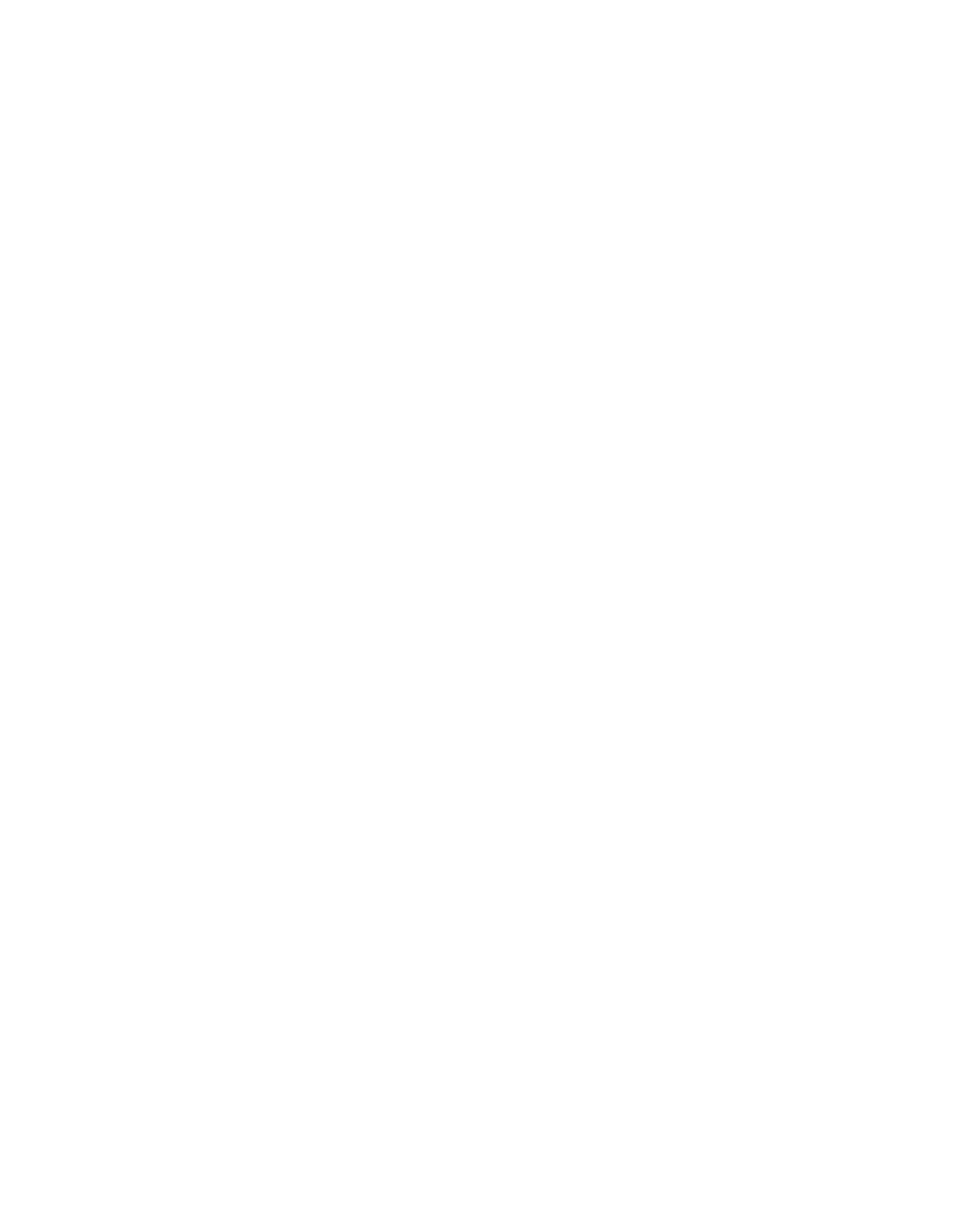
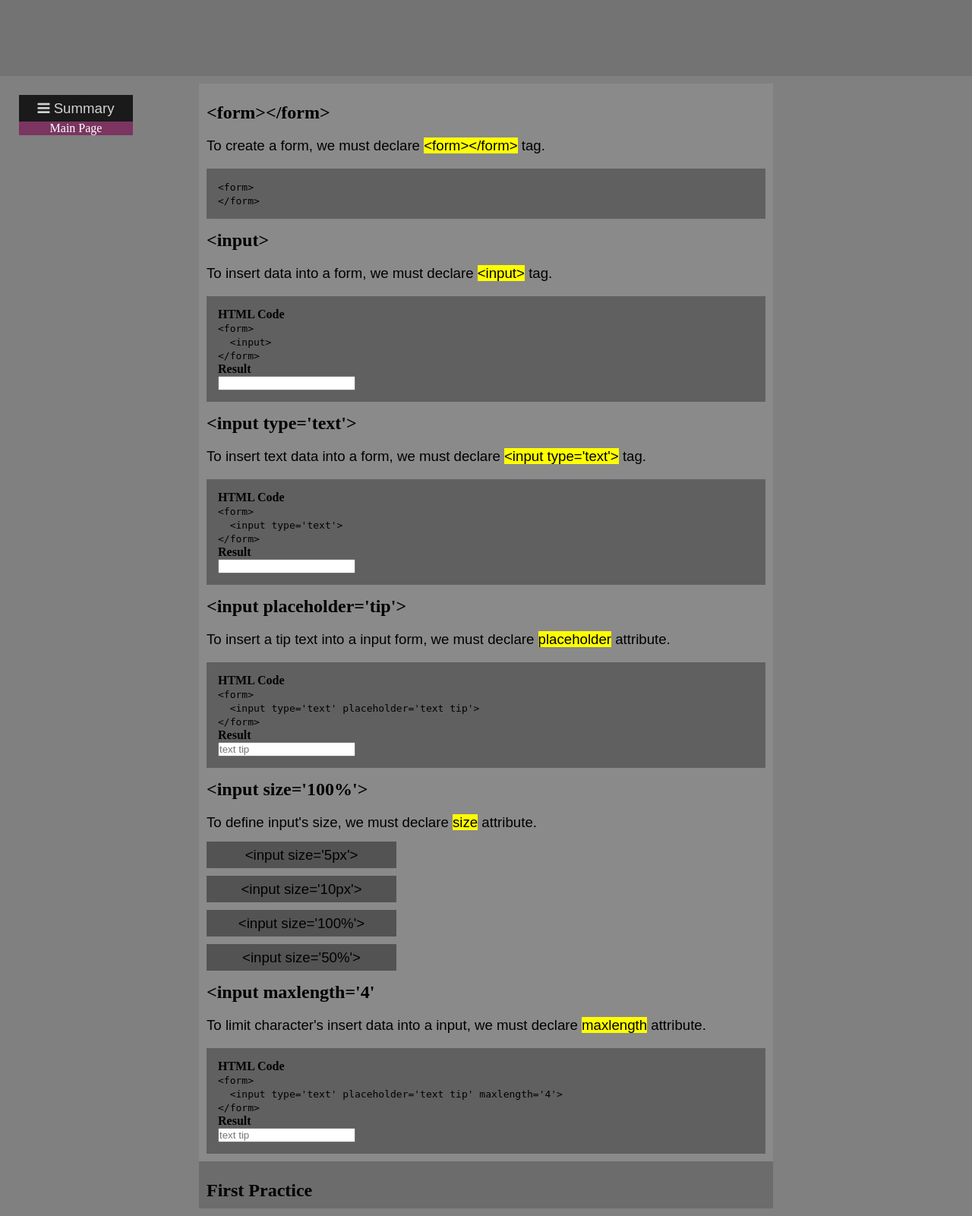
Before and after one commit to mihguelsilva/web_development_study, a PHP site: page /pages/module_01/form.html in a window 1280 px wide. Before the commit the page is empty. Shown: the whole page at 76% size. Before the commit the page ends 800 px from the top, so only its background shows below. Run offline with PHP 8.4, Linux system fonts and the light colour scheme.

Commit message:
create display page, enhance summary elements and enhance hover attribute

```diff
--- a/index.php
+++ b/index.php
@@ -8,7 +8,7 @@
 	<link rel="stylesheet" href="/styles/notebook-default.css">
 	<title>Main Page</title>
     </head>
-    <body>
+    <body id="lightgrey">
 	<header id="menu">
 	    <section id="logo">
 		<header></header>
--- a/js/summary.js
+++ b/js/summary.js
@@ -19,18 +19,16 @@ document.addEventListener("DOMContentLoaded", function() {
     // button icon
     let buttonIcon = document.createElement("i");
     buttonIcon.setAttribute("class", "fa fa-bars");
-    // create b
-    let b = document.createElement("b");
-    b.append(" Summary");
+    buttonIcon.style.transition = "0.5s";
     // add icon to button
     buttonSummary.append(buttonIcon);
-    buttonSummary.append(b);
+    buttonSummary.append(" Summary");
     // section summary
     let sectionSummary = document.createElement("section");
     sectionSummary.setAttribute("id", "summary");
     sectionSummary.style.width = "100%";
     sectionSummary.style.color = "white";
-    sectionSummary.style.height = "400px";
+    sectionSummary.style.maxHeight = "400px";
     sectionSummary.style.display = "none";
     sectionSummary.style.backgroundColor = "rgba(1,1,1,.3)";
     sectionSummary.style.overflow = "auto";
@@ -52,6 +50,7 @@ document.addEventListener("DOMContentLoaded", function() {
 	aSummary.style.textDecoration = "none";
 	aSummary.style.boder = "1px solid rgba(255,255,255,.1)";
 	aSummary.style.padding = "5px";
+	aSummary.style.transition = "0.5s";
 	// append a summary at section summary
 	sectionSummary.append(aSummary);
     });
@@ -64,6 +63,15 @@ document.addEventListener("DOMContentLoaded", function() {
 	    sectionSummary.style.display = "none";
 	};
     });
+    // button summary hover
+    buttonSummary.addEventListener("mouseover", function(e) {
+	e.target.style.backgroundColor = "rgba(1,1,1,.4)";
+	buttonIcon.style.backgroundColor = "rgba(1,1,1,.0)";
+    });
+    buttonSummary.addEventListener("mouseout", function(e) {
+	e.target.style.backgroundColor = "rgba(1,1,1,.8)";
+	buttonIcon.style.backgroundColor = "rgba(1,1,1,.0)";
+    });
     // a summary hover
     let aClassSummary = document.querySelectorAll("a.summary");
     aClassSummary.forEach(function(element, index) {
@@ -74,4 +82,24 @@ document.addEventListener("DOMContentLoaded", function() {
 	    e.target.style.backgroundColor = "rgba(1,1,1,.0)";
 	});
     });
+    // a return to main page
+    let aMenu = document.createElement("a");
+    aMenu.append("Main Page");
+    aMenu.setAttribute("id", "main_page");
+    aMenu.setAttribute("href", "/");
+    aMenu.style.textDecoration = "none";
+    aMenu.style.color = "white";
+    aMenu.style.display = "block";
+    aMenu.style.backgroundColor = "rgba(123,45,92,.9)";
+    aMenu.style.textAlign = "center";
+    aMenu.style.transition = "0.5s";
+    aMenu.addEventListener("mouseover", function(e) {
+	e.target.style.backgroundColor = "rgba(123,45,92,.1)";
+	e.target.style.color = "black";
+    });
+    aMenu.addEventListener("mouseout", function(e) {
+	e.target.style.backgroundColor = "rgba(123,45,92,.9)";
+	e.target.style.color = "white";
+    });
+    asideSummary.append(aMenu);
 });
--- a/pages/module_01/form.html
+++ b/pages/module_01/form.html
@@ -0,0 +1,178 @@
+<!DOCTYPE html>
+<html lang="pt-br">
+  <head>
+    <meta charset="utf-8">
+    <meta name="viewport" content="width=device-width, initial-scale=1.0">
+    <link rel="stylesheet" href="https://cdnjs.cloudflare.com/ajax/libs/font-awesome/4.7.0/css/font-awesome.min.css">
+    <link rel='stylesheet' href='/styles/default.css'>
+    <link rel='stylesheet' href='/styles/notebook-default.css'>
+    <link rel='stylesheet' href='/styles/module_01/form.css'>
+    <script src='/js/default.js'></script>
+    <script src='/js/summary.js'></script>
+    <title>Form</title>
+  </head>
+  <body id='grey'>
+    <header id='header'>
+    </header>
+    <main id='content'>
+      <aside id='summary'>
+      </aside>
+      <article id='content'>
+	<section id='content'>
+	  <h2 class='title' id='tag-form' name='form'>&lt;form&gt;&lt;/form&gt;</h2>
+	  <p class='content'>
+	    To create a form, we must declare <mark>&lt;form&gt;&lt;/form&gt;</mark> tag.
+	  </p>
+	  <section class='code'>
+	    <code>
+	      &lt;form&gt;<br>
+	      &lt;/form&gt;
+	    </code>
+	  </section>
+	  <h2 class='title' id='tag-input' name='input'>&lt;input&gt;</h2>
+	  <p class='content'>
+	    To insert data into a form, we must declare <mark>&lt;input&gt;</mark> tag.
+	  </p>
+	  <section class='code'>
+	    <h4>HTML Code</h4>
+	    <code>
+	      &lt;form&gt;<br>
+	      &nbsp;&nbsp;&lt;input&gt;<br>
+	      &lt;/form&gt;
+	    </code>
+	    <h4>Result</h4>
+	    <form>
+	      <input>
+	    </form>
+	  </section>
+	  <h2 class='title' id='type-text' name='input_type_text'>&lt;input type='text'&gt;</h2>
+	  <p class='content'>
+	    To insert text data into a form, we must declare <mark>&lt;input type='text'&gt;</mark> tag.
+	  </p>
+	  <section class='code'>
+	    <h4>HTML Code</h4>
+	    <code>
+	      &lt;form&gt;<br>
+	      &nbsp;&nbsp;&lt;input type='text'&gt;<br>
+	      &lt;/form&gt;
+	    </code>
+	    <h4>Result</h4>
+	    <form>
+	      <input type='text'>
+	    </form>
+	  </section>
+	  <h2 class='title' id='input_placeholder' name='input_placeholder'>&lt;input placeholder='tip'&gt;</h2>
+	  <p class='content'>
+	    To insert a tip text into a input form, we must declare <mark>placeholder</mark> attribute.
+	  </p>
+	  <section class='code'>
+	    <h4>HTML Code</h4>
+	    <code>
+	      &lt;form&gt;<br>
+	      &nbsp;&nbsp;&lt;input type='text' placeholder='text tip'&gt;<br>
+	      &lt;/form&gt;
+	    </code>
+	    <h4>Result</h4>
+	    <form>
+	      <input type='text' placeholder='text tip'>
+	    </form>
+	  </section>
+	  <h2 class='title' id='input_size' name='input_size'>&lt;input size='100%'&gt;</h2>
+	  <p class='content'>
+	    To define input's size, we must declare <mark>size</mark> attribute.
+	  </p>
+	  <nav class='menu-example' id='input_size'>
+	    <ul class='menu-example'>
+	      <li class='menu-example'><button class='example'>&lt;input size='5px'&gt;</button>
+		<div class='example-sub'>
+		  <section class='code'>
+		    <h4>HTML Code</h4>
+		    <code>
+		      &lt;form&gt;<br>
+		      &nbsp;&nbsp;&lt;input type='text' placeholder='text tip' size='5px'&gt;<br>
+		      &lt;/form&gt;
+		    </code>
+		    <h4>Result</h4>
+		    <form>
+		      <input type='text' placeholder='text tip' size='5px'>
+		    </form>
+		  </section>
+		</div>
+	      </li>
+	      <li class='menu-example'><button class='example'>&lt;input size='10px'&gt;</button>
+		<div class='example-sub'>
+		  <section class='code'>
+		    <h4>HTML Code</h4>
+		    <code>
+		      &lt;form&gt;<br>
+		      &nbsp;&nbsp;&lt;input type='text' placeholder='text tip' size='10px'&gt;<br>
+		      &lt;/form&gt;
+		    </code>
+		    <h4>Result</h4>
+		    <form>
+		      <input type='text' placeholder='text tip' size='10px'>
+		    </form>
+		  </section>
+		</div>
+	      </li>
+	      <li class='menu-example'><button class='example'>&lt;input size='100%'&gt;</button>
+		<div class='example-sub'>
+		  <section class='code'>
+		    <h4>HTML Code</h4>
+		    <code>
+		      &lt;form&gt;<br>
+		      &nbsp;&nbsp;&lt;input type='text' placeholder='text tip' size='100%'&gt;<br>
+		      &lt;/form&gt;
+		    </code>
+		    <h4>Result</h4>
+		    <form>
+		      <input type='text' placeholder='text tip' size='100%'>
+		    </form>
+		  </section>
+		</div>
+	      </li>
+	      <li class='menu-example'><button class='example'>&lt;input size='50%'&gt;</button>
+		<div class='example-sub'>
+		  <section class='code'>
+		    <h4>HTML Code</h4>
+		    <code>
+		      &lt;form&gt;<br>
+		      &nbsp;&nbsp;&lt;input type='text' placeholder='text tip' size='50%'&gt;<br>
+		      &lt;/form&gt;
+		    </code>
+		    <h4>Result</h4>
+		    <form>
+		      <input type='text' placeholder='text tip' size='50%'>
+		    </form>
+		  </section>
+		</div>
+	      </li>
+	    </ul>
+	  </nav>
+	  <h2 class='title' id='input_maxlength' name='input_maxlength'>&lt;input maxlength='4'</h2>
+	  <p class='content'>
+	    To limit character's insert data into a input, we must declare <mark>maxlength</mark> attribute.
+	  </p>
+	  <section class='code'>
+	    <h4>HTML Code</h4>
+	    <code>
+	      &lt;form&gt;<br>
+	      &nbsp;&nbsp;&lt;input type='text' placeholder='text tip' maxlength='4'&gt;<br>
+	      &lt;/form&gt;
+	    </code>
+	    <h4>Result</h4>
+	    <form>
+	      <input type='text' placeholder='text tip' maxlength='4'>
+	    </form>
+	  </section>
+
+	</section>
+	<section id='practice'>
+	  <h2 class='title' id='practice_1' name='practice_1'>First Practice</h2>
+	</section>
+      </article>
+    </main>
+    <footer>
+    </footer>
+  </body>
+</html>
--- /dev/null
+++ b/styles/module_01/form.css
@@ -0,0 +1 @@
+@charset 'utf-8';
```
Also changed, not shown: pages/module_01/display.html (added, +69 -0 lines), 2 other files.
